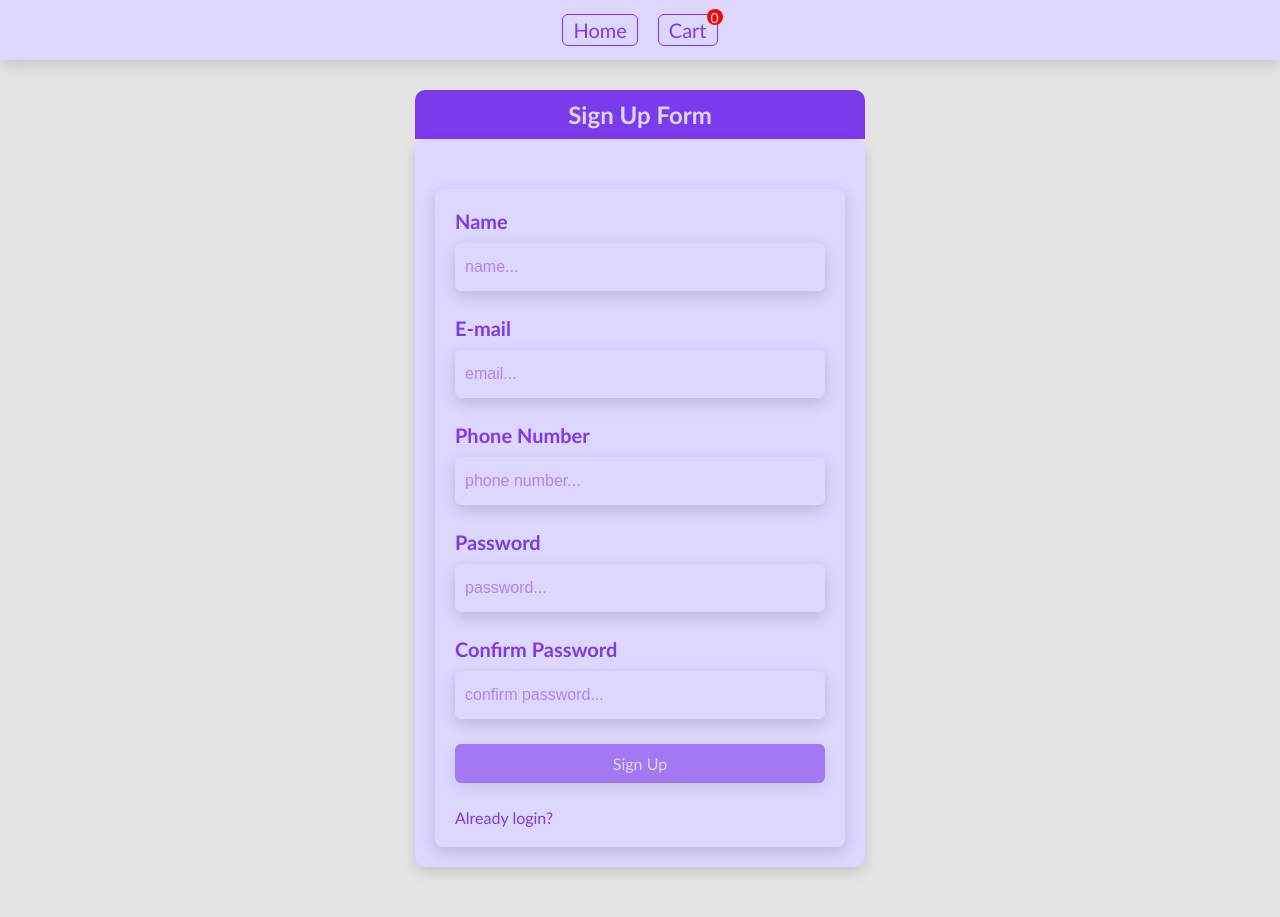
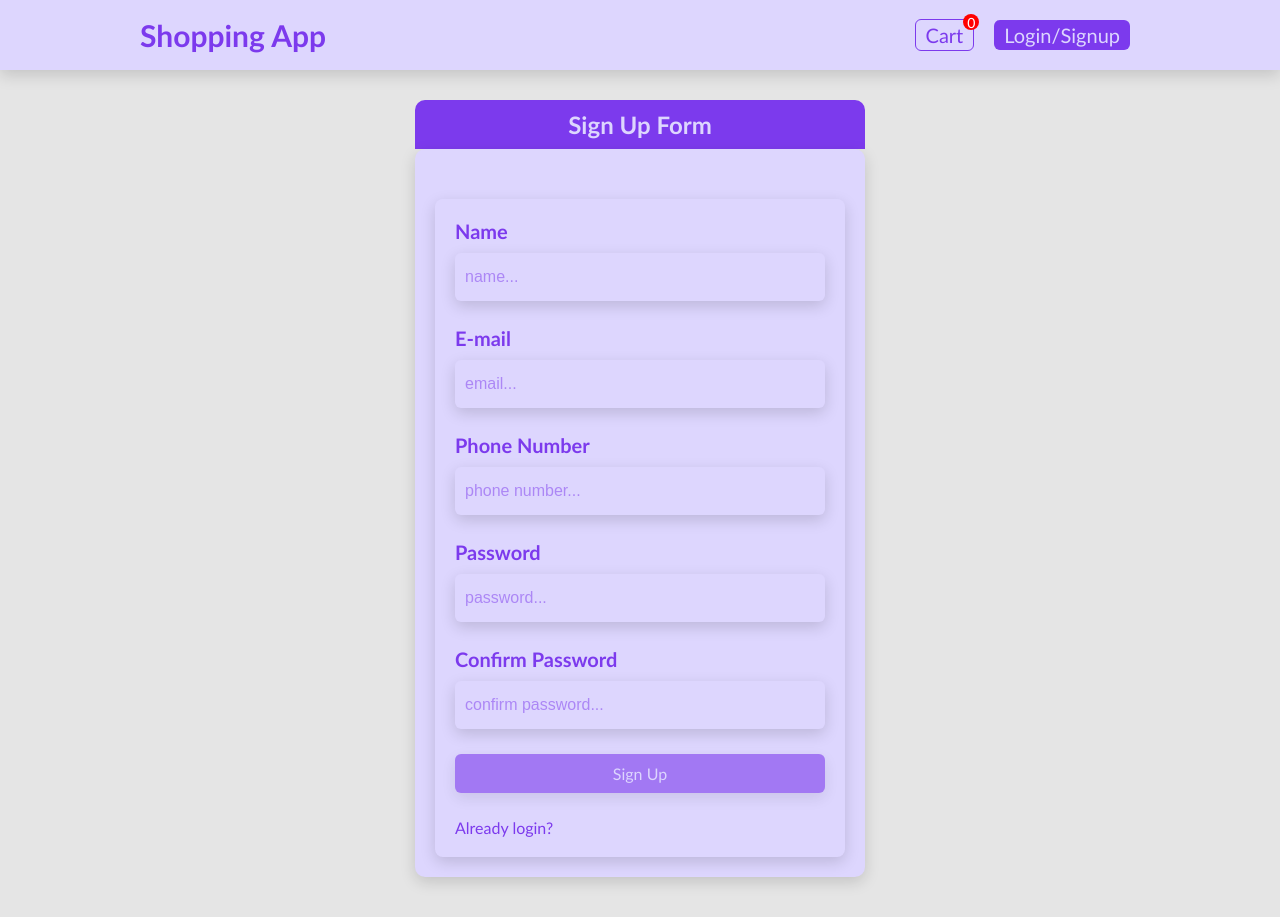
Before and after one commit to mehrabFronto/React-Cart-App-Project, a React (Create React App) app: page /sign-up in a window 1280 px wide. Built offline with nearby package versions, Linux system fonts and the light colour scheme.

Commit message:
navbar redesigned

```diff
--- a/src/App.css
+++ b/src/App.css
@@ -3,7 +3,6 @@
 .app{
     width: 100%;
     display: flex;
-    align-items: center;
     flex-direction: column;
 }
 
@@ -131,6 +130,13 @@
     padding: 0;
 }
 
+.btn-menu{
+    width: 45px;
+    height: 45px;
+    box-shadow: none;
+    font-size: 2.6rem;
+}
+
 .continueLink{
     display: block;
     padding: 1rem 0;
@@ -140,5 +146,3 @@
 .continueLink:visited{
     color: var(--primary-color);
 }
-
-/* form */
--- a/src/Layout/Layout.js
+++ b/src/Layout/Layout.js
@@ -1,11 +1,12 @@
 import React from "react";
 import Navigation from "../components/Navigation/Navigation";
+import "./leyout.css";
 
 const Layout = ({ children }) => {
    return (
       <>
          <Navigation />
-         {children}
+         <main className="layout">{children}</main>
       </>
    );
 };
--- /dev/null
+++ b/src/Layout/leyout.css
@@ -0,0 +1,13 @@
+.layout{
+    margin-top: 8rem ;
+    width: 100%;
+    display: flex;
+    align-items: center;
+    justify-content: center;
+}
+
+@media screen and (min-width : 768px) {
+    .layout{
+        margin-top: 10rem ;
+    }
+}
--- a/src/components/Navigation/Navigation.js
+++ b/src/components/Navigation/Navigation.js
@@ -1,23 +1,56 @@
-import { NavLink } from "react-router-dom";
+import { Link, NavLink } from "react-router-dom";
 import styles from "./Navigation.module.css";
 import { useCart } from "../../Providers/CartProvider";
+import { HiMenuAlt3, HiOutlineX } from "react-icons/hi";
+import { useState } from "react";
 
 const Navigation = () => {
+   const [isOpen, setIsOpen] = useState(false);
    const { cart } = useCart();
 
    return (
       <header className={styles.header}>
          <nav className={styles.nav}>
             <ul className={styles.list_items}>
-               <li>
+               <div className={styles.mobile_nav}>
+                  <h1>
+                     <Link
+                        style={{ color: "var(--primary-color)" }}
+                        to="/"
+                        onClick={() => setIsOpen(false)}>
+                        Shopping App
+                     </Link>
+                  </h1>
+                  <button
+                     className="btn btn-menu"
+                     onClick={() => setIsOpen(!isOpen)}>
+                     {isOpen ? <HiOutlineX /> : <HiMenuAlt3 />}
+                  </button>
+               </div>
+               {isOpen && (
+                  <div className={styles.mobile_listItems}>
+                     <li className={styles.mobileTab}>
                         <NavLink
-                     className={styles.link}
-                     activeClassName={styles.activeClassName}
-                     exact
-                     to="/">
-                     Home
+                           className={styles.mobileLink}
+                           to="/cart"
+                           activeClassName={styles.mobileActiveLink}
+                           onClick={() => setIsOpen(false)}>
+                           Cart
+                           <span className={styles.qty}>{cart.length}</span>
                         </NavLink>
                      </li>
+                     <li className={styles.mobileTab}>
+                        <NavLink
+                           className={styles.mobileLink}
+                           to="/sign-up"
+                           activeClassName={styles.mobileActiveLink}
+                           onClick={() => setIsOpen(false)}>
+                           Login/Signup
+                        </NavLink>
+                     </li>
+                  </div>
+               )}
+               <div className={styles.list_itemsWrapper}>
                   <li className={styles.cartTab}>
                      <NavLink
                         className={styles.link}
@@ -27,6 +60,15 @@ const Navigation = () => {
                         <span className={styles.qty}>{cart.length}</span>
                      </NavLink>
                   </li>
+                  <li>
+                     <NavLink
+                        className={styles.link}
+                        activeClassName={styles.activeClassName}
+                        to="/sign-up">
+                        Login/Signup
+                     </NavLink>
+                  </li>
+               </div>
             </ul>
          </nav>
       </header>
--- a/src/components/Navigation/Navigation.module.css
+++ b/src/components/Navigation/Navigation.module.css
@@ -1,26 +1,74 @@
 .header{
     width: 100%;
-    height : 6rem;
-    background-color: var(--secondary-color);
+    height : auto;
+    box-shadow: var(--box-shadow-color);
+    position: fixed;
+}
+
+.nav{
+    width: 100%;
+    height: 100%;
+    display: flex;
+    align-items: center;
+    justify-content: center;
+}
+
+.list_items{
+    width: 100%;
     display: flex;
     flex-direction: column;
+    align-items: center;
     justify-content: center;
-    box-shadow: var(--box-shadow-color);
-    margin-bottom: 3rem;
+    font-size: 1.6rem;
+    height: 100%;
+    padding: 0.5rem 1rem;
+    background-color: var(--secondary-color);
 }
 
-.header .nav{
-   width: 100%;
-   height: 100%;
+.mobile_nav{
+    display: flex;
+    width: 100%;
+    align-items: center;
+    justify-content: space-between;
 }
 
-.nav .list_items{
+.mobile_listItems{
+    width: 100%;
     display: flex;
+    flex-direction: column;
+    align-items: start;
+    justify-content: start;
+    margin-top: 2rem;
+    gap: 20px;
+}
+
+.mobileTab{
+    width: 100%;
+    display: flex;
+    justify-content: space-between;
     align-items: center;
-    gap: 20px;
-    font-size: 1.6rem;
-    height: 100%;
-    padding-left:0.5rem ;
+}
+
+.mobileLink{
+    width: 100%;
+    padding: 1.5rem 0;
+    margin-bottom: 1px solid var(--primary-color);
+    display: flex;
+    justify-content: space-between;
+    align-items: center;
+    color: var(--primary-color);
+}
+
+
+.mobileTab span{
+    position: static;
+    top: auto;
+    right: auto;
+}
+
+.list_itemsWrapper{
+    display: none;
+
 }
 
 .link{
@@ -39,11 +87,18 @@
     background-color: var(--primary-color);
 }
 
+.mobileActiveLink{
+    background-color: var(--primary-color);
+    color: var(--secondary-color);
+    border-radius: 6px;
+    padding: 1.5rem 2rem;
+}
+
 .cartTab{
     position: relative;
 }
 
-.cartTab .qty {
+.qty {
     color: white;
     display: flex;
     align-items: center;
@@ -59,20 +114,43 @@
 }
 
 @media screen and (min-width:768px) {
-    .nav .list_items{
-        justify-content: center;
+    .header{
+        background-color: var(--secondary-color);
+        height: 7rem;
+    }
+
+    .list_items{
         font-size: 1.8rem;
         padding-left:0 ;
+        width: 750px;
+        flex-direction: row;justify-content: space-between;
+    }
+
+    .list_items button {
+        display: none;
+    }
+
+    .list_itemsWrapper{
+        display: flex;
+        align-items: center;
+        gap: 20px;
     }
 
 }
 
 @media screen and (min-width:1024px) {
-    .nav .list_items{
+    .list_items{
         font-size: 2rem;
+        width: 1000px;
     }
 
     .list_items .link:hover{
         transform: scale(0.97);
     }
 }
+
+@media screen and (min-width:1440px) {
+    .list_items{
+        width: 1400px;
+    }
+}
```
Lines whose indentation alone changed are shown as unchanged.
